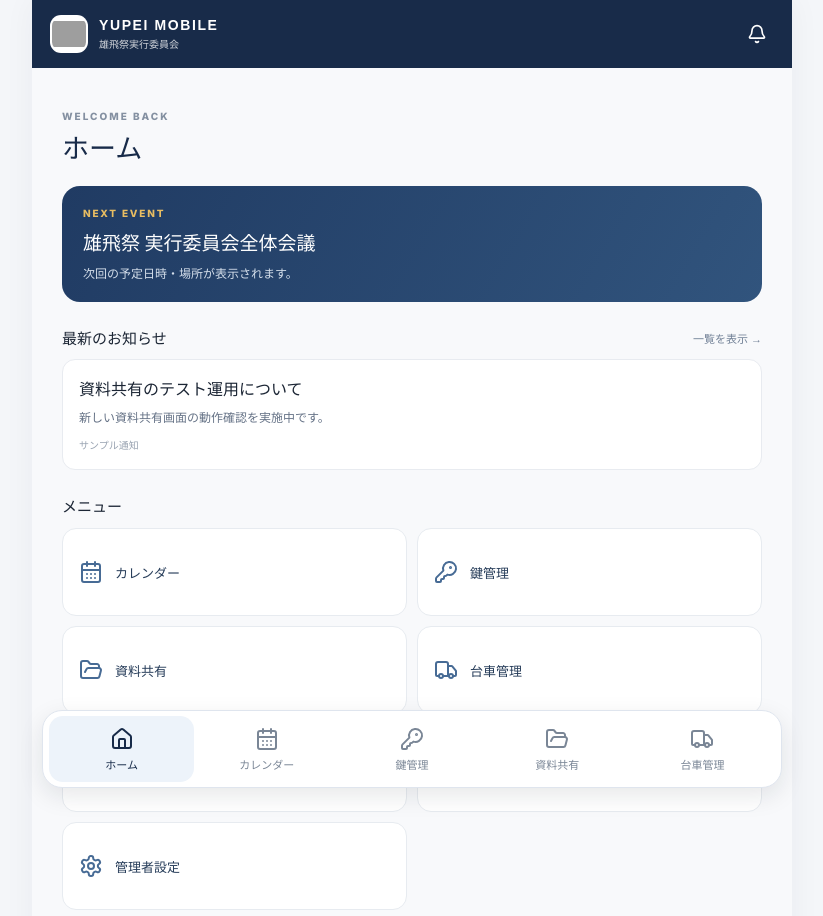
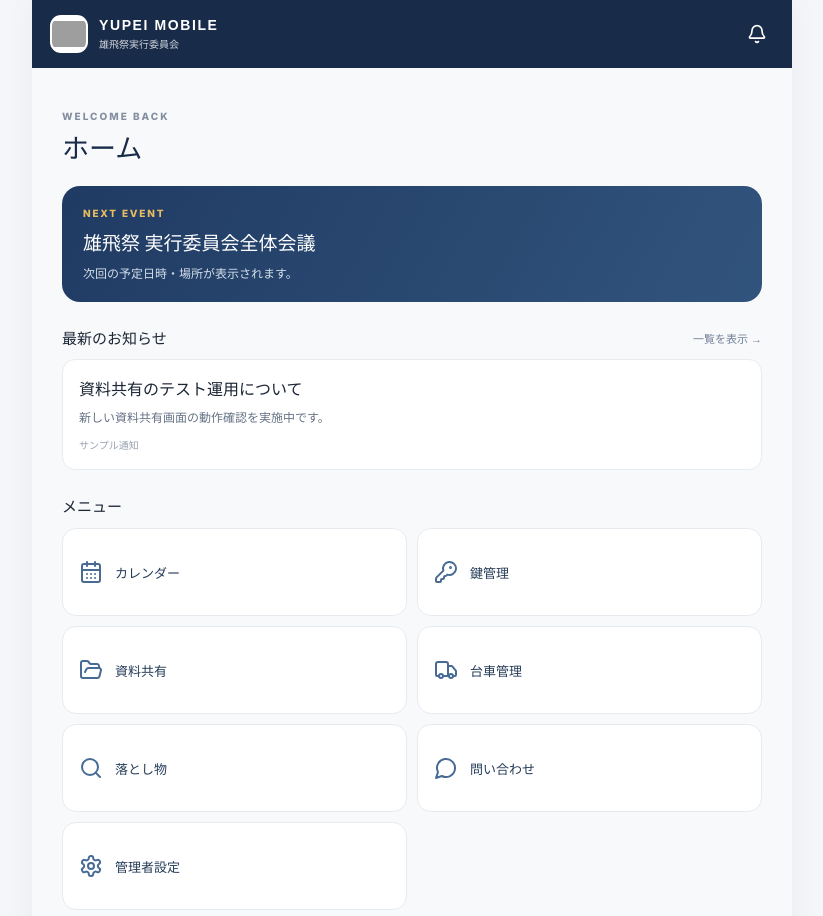
Before and after one commit to KobeBryant24-hayato/ex, a React (Vite) app: page / in a window 1280 px wide. Shown: the top 916 px of the page, without its empty margins (228-1051 px from the left). Built offline with nearby package versions, Linux system fonts and the light colour scheme; grey boxes are pictures that could not be loaded.

Commit message:
Update App.jsx

```diff
--- a/src/App.jsx
+++ b/src/App.jsx
@@ -157,9 +157,10 @@ export default function App() {
     URL.revokeObjectURL(url);
   }
 
-  const nav = [
-    [Home, "ホーム", "home"], [CalendarDays, "カレンダー", "calendar"],
-    [KeyRound, "鍵管理", "keys"], [FolderOpen, "資料共有", "documents"],
+  const menuItems = [
+    [CalendarDays, "カレンダー", "calendar"],
+    [KeyRound, "鍵管理", "keys"],
+    [FolderOpen, "資料共有", "documents"],
     [Truck, "台車管理", "carts"]
   ];
 
@@ -173,7 +174,7 @@ export default function App() {
         onClick={() => { setPage("home"); setSelected(null); setSelectedKeyDetail(null); }}
         aria-label="ホームへ戻る"
       >
-        <img src="/yupei.png" alt="ゆーぺいくん" className="brand-mascot" />
+        <img src="/image.png" alt="ゆーぺいくん" className="brand-mascot" />
         <div className="brand-text">
           <div className="brand-name">YUPEI MOBILE</div>
           <div className="brand-sub">雄飛祭実行委員会</div>
@@ -190,7 +191,7 @@ export default function App() {
         <div className="notice-card"><strong>資料共有のテスト運用について</strong><p>新しい資料共有画面の動作確認を実施中です。</p><small>サンプル通知</small></div>
         <h3 className="menu-title">メニュー</h3>
         <div className="menu-grid">
-          {nav.slice(1).map(([Icon,label,key]) => <button className="menu-tile" key={key} onClick={()=>setPage(key)}><Icon/><span>{label}</span></button>)}
+          {menuItems.map(([Icon,label,key]) => <button className="menu-tile" key={key} onClick={()=>setPage(key)}><Icon/><span>{label}</span></button>)}
           <button className="menu-tile" onClick={()=>setPage("lost")}><Search/><span>落とし物</span></button>
           <button className="menu-tile" onClick={()=>setPage("inquiry")}><MessageCircle/><span>問い合わせ</span></button>
           <button className="menu-tile" onClick={()=>setPage("admin")}><Settings/><span>管理者設定</span></button>
@@ -454,10 +455,6 @@ export default function App() {
       </section>}
     </main>
 
-    <nav className="bottom-nav">
-      {nav.map(([Icon,label,key])=><button key={key} className={page===key?"current":""} onClick={()=>setPage(key)}><Icon size={24}/><span>{label}</span></button>)}
-    </nav>
-
     {showMemberForm && <div className="modal-backdrop" onClick={()=>setShowMemberForm(false)}><div className="modal" onClick={e=>e.stopPropagation()}>
       <div className="modal-head"><h2>委員を追加</h2><button className="icon-button" onClick={()=>setShowMemberForm(false)}><X/></button></div>
       <label className="field-label">氏名<input value={memberForm.name} onChange={e=>setMemberForm(v=>({...v,name:e.target.value}))} placeholder="例：山田 太郎"/></label>
```
